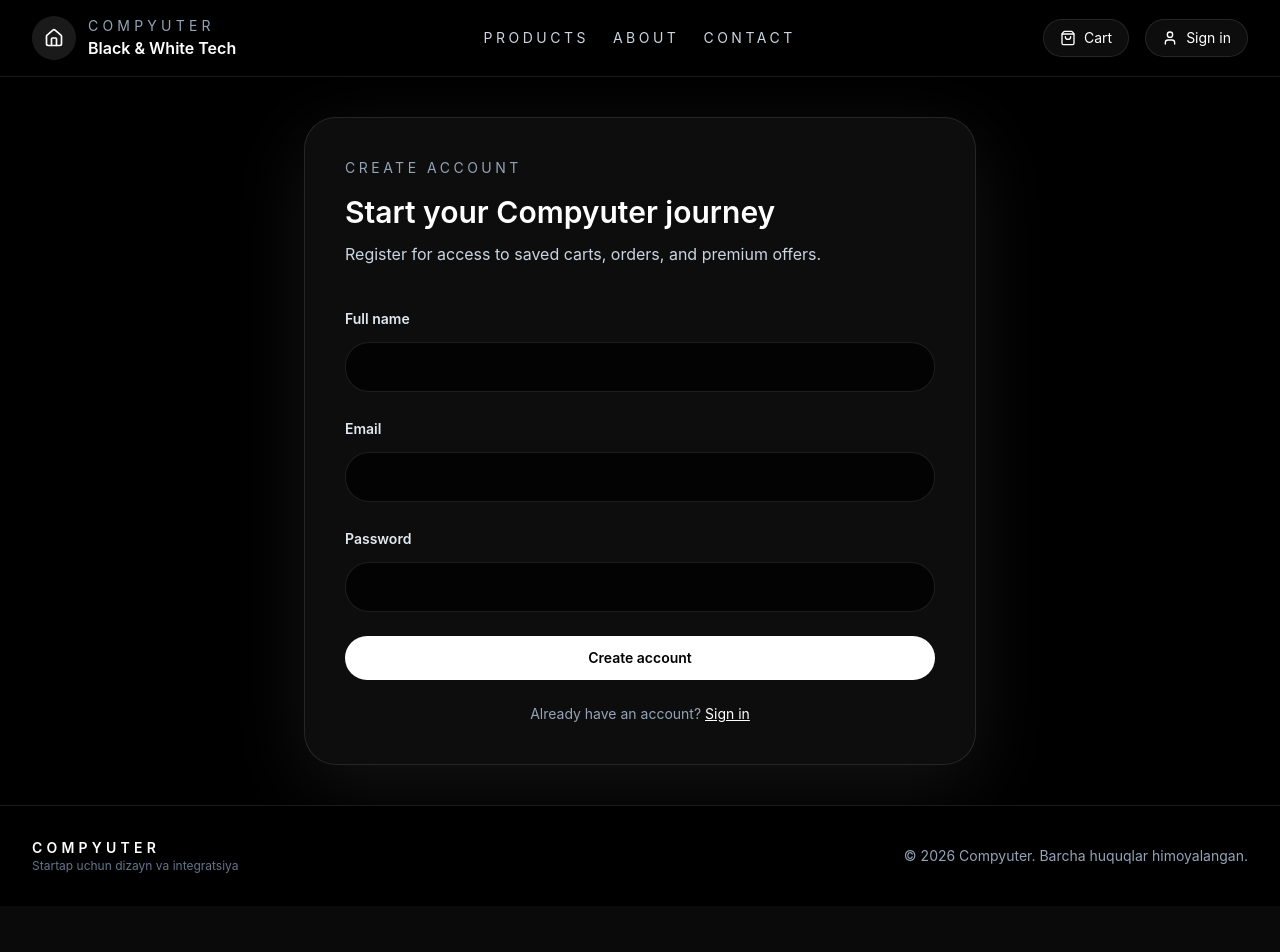
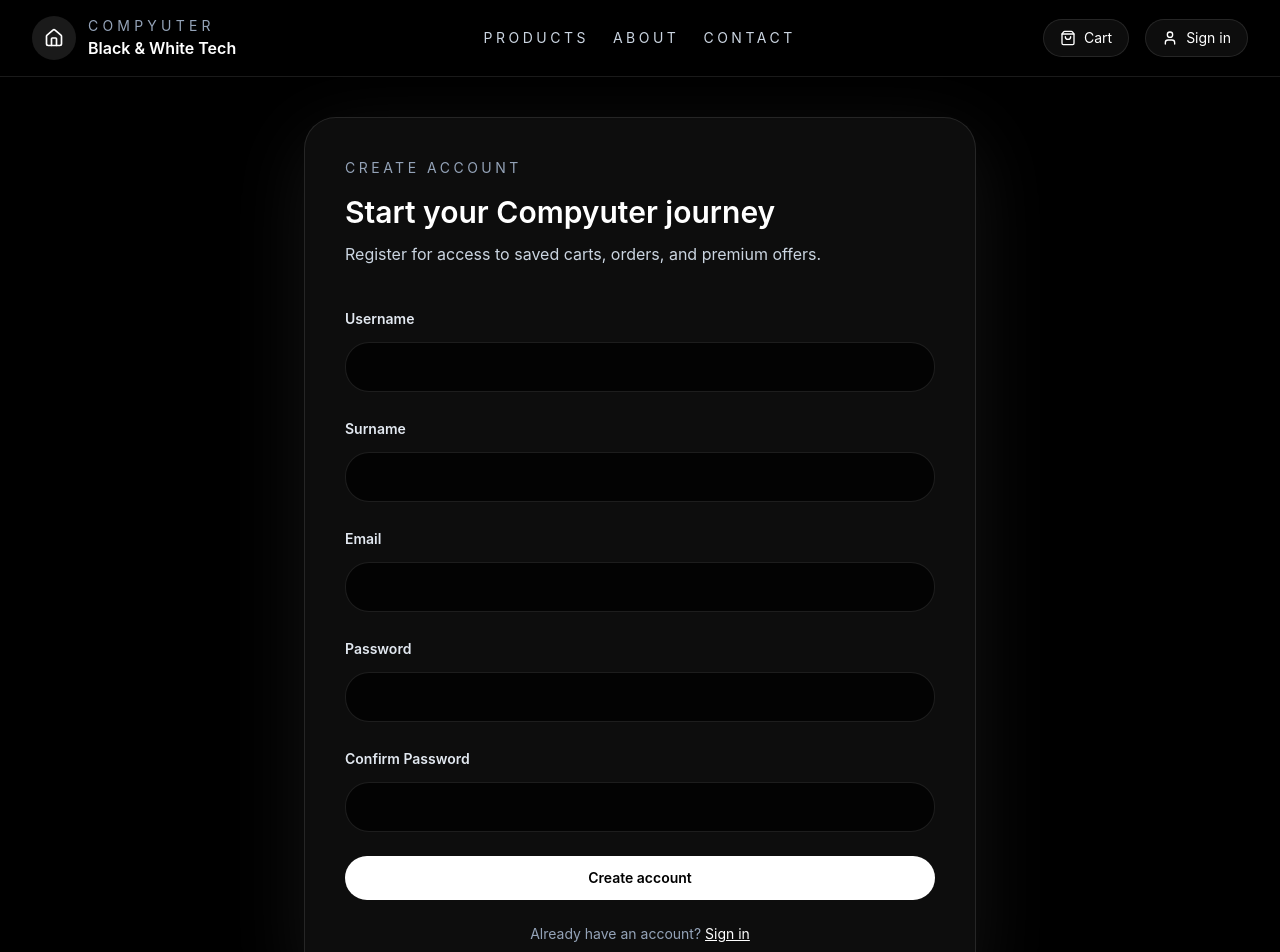
Before and after one commit to Tojinazarovbekzod/CompyuterSite, a React (Vite) app in the folder frontend/: page /register in a window 1280 px wide. Shown: the top 952 px of the page. Before the commit the page ends 906 px from the top, so only its background shows below. Built offline with nearby package versions, Linux system fonts and the light colour scheme.

Commit message:
feat: update ProductCard and authentication forms for improved user experience and validation

```diff
--- a/frontend/src/components/ProductCard.jsx
+++ b/frontend/src/components/ProductCard.jsx
@@ -7,25 +7,25 @@ function ProductCard({ product }) {
   const { addItem } = useCart()
 
   return (
-    <article className="group overflow-hidden rounded-[1.5rem] border border-white/10 bg-black/50 shadow-glass transition hover:-translate-y-1 hover:border-white/20 w-[100px]">
+    <article className="group overflow-hidden rounded-[1.5rem] border border-white/10 bg-black/50 shadow-glass transition hover:-translate-y-1 hover:border-white/20 w-[240px]">
       <Link to={`/products/${product.id}`} className="block overflow-hidden rounded-t-[1.5rem]">
-        <div className="h-[100px] w-[100px] overflow-hidden bg-slate-900">
-          <img src={product.image} alt={product.name} className="h-[100px] w-[100px] object-cover transition duration-500 group-hover:scale-105" />
+        <div className="h-[240px] w-[240px] overflow-hidden bg-slate-900">
+          <img src={product.image} alt={product.name} className="h-[240px] w-[240px] object-cover transition duration-500 group-hover:scale-105" />
         </div>
       </Link>
-      <div className="space-y-2 p-3">
-        <Link to={`/products/${product.id}`} className="block text-sm font-semibold text-white transition hover:text-slate-100 overflow-hidden text-ellipsis whitespace-nowrap">
+      <div className="space-y-3 p-4">
+        <Link to={`/products/${product.id}`} className="block text-base font-semibold text-white transition hover:text-slate-100 line-clamp-2">
           {product.name}
         </Link>
-        <div className="flex items-center justify-between gap-2 text-xs text-slate-400">
-          <span>{product.category?.name || 'Computer'}</span>
-          <span className="text-white">{formatCurrency(product.price)}</span>
+        <div className="flex items-center justify-between gap-2 text-sm text-slate-400">
+          <span className="text-xs">{product.category?.name || 'Computer'}</span>
+          <span className="text-white font-semibold">{formatCurrency(product.price)}</span>
         </div>
         <button
           onClick={() => addItem({ ...product, quantity: 1 })}
-          className="inline-flex w-full items-center justify-center gap-1 rounded-full bg-white px-3 py-2 text-[10px] font-semibold text-black transition hover:bg-slate-100"
+          className="inline-flex w-full items-center justify-center gap-2 rounded-full bg-white px-4 py-2 text-xs font-semibold text-black transition hover:bg-slate-100"
         >
-          <ShoppingCart className="h-3 w-3" /> Add
+          <ShoppingCart className="h-4 w-4" /> Add
         </button>
       </div>
     </article>
--- a/frontend/src/context/AuthContext.jsx
+++ b/frontend/src/context/AuthContext.jsx
@@ -21,10 +21,10 @@ export function AuthProvider({ children }) {
     }
   }, [token, user])
 
-  const login = async ({ email, password }) => {
+  const login = async ({ username, password }) => {
     setLoading(true)
     try {
-      const data = await authService.login({ email, password })
+      const data = await authService.login({ username, password })
       setToken(data.access)
       setUser(data.user)
       localStorage.setItem('compyuterToken', data.access)
--- a/frontend/src/pages/Login.jsx
+++ b/frontend/src/pages/Login.jsx
@@ -5,7 +5,7 @@ import { useAuth } from '../context/AuthContext.jsx'
 function Login() {
   const navigate = useNavigate()
   const { login } = useAuth()
-  const [email, setEmail] = useState('')
+  const [username, setUsername] = useState('')
   const [password, setPassword] = useState('')
   const [error, setError] = useState('')
   const [loading, setLoading] = useState(false)
@@ -16,7 +16,7 @@ function Login() {
     setError('')
 
     try {
-      await login({ email, password })
+      await login({ username, password })
       navigate('/profile')
     } catch (err) {
       setError(err.message || 'Login failed. Check your credentials.')
@@ -33,11 +33,12 @@ function Login() {
 
       <form onSubmit={handleSubmit} className="mt-10 space-y-6">
         <div>
-          <label className="text-sm font-semibold text-slate-200">Email</label>
+          <label className="text-sm font-semibold text-slate-200">Username</label>
           <input
-            type="email"
-            value={email}
-            onChange={(e) => setEmail(e.target.value)}
+            type="text"
+            value={username}
+            onChange={(e) => setUsername(e.target.value)}
+            placeholder="Enter your username"
             required
             className="mt-3 w-full rounded-3xl border border-white/10 bg-black/70 px-4 py-3 text-white focus:border-white/20 focus:outline-none"
           />
--- a/frontend/src/pages/Register.jsx
+++ b/frontend/src/pages/Register.jsx
@@ -5,19 +5,33 @@ import { useAuth } from '../context/AuthContext.jsx'
 function Register() {
   const navigate = useNavigate()
   const { register } = useAuth()
-  const [name, setName] = useState('')
+  const [username, setUsername] = useState('')
+  const [surname, setSurname] = useState('')
   const [email, setEmail] = useState('')
   const [password, setPassword] = useState('')
+  const [confirmPassword, setConfirmPassword] = useState('')
   const [error, setError] = useState('')
   const [loading, setLoading] = useState(false)
 
   const handleSubmit = async (e) => {
     e.preventDefault()
-    setLoading(true)
     setError('')
 
+    if (password !== confirmPassword) {
+      setError('Passwords do not match')
+      return
+    }
+
+    if (password.length < 6) {
+      setError('Password must be at least 6 characters')
+      return
+    }
+
+    setLoading(true)
+
     try {
-      await register({ name, email, password })
+      const fullName = `${username} ${surname}`.trim()
+      await register({ name: fullName, email, password })
       navigate('/profile')
     } catch (err) {
       setError(err.message || 'Registration failed. Please try again.')
@@ -34,11 +48,21 @@ function Register() {
 
       <form onSubmit={handleSubmit} className="mt-10 space-y-6">
         <div>
-          <label className="text-sm font-semibold text-slate-200">Full name</label>
+          <label className="text-sm font-semibold text-slate-200">Username</label>
           <input
             type="text"
-            value={name}
-            onChange={(e) => setName(e.target.value)}
+            value={username}
+            onChange={(e) => setUsername(e.target.value)}
+            required
+            className="mt-3 w-full rounded-3xl border border-white/10 bg-black/70 px-4 py-3 text-white focus:border-white/20 focus:outline-none"
+          />
+        </div>
+        <div>
+          <label className="text-sm font-semibold text-slate-200">Surname</label>
+          <input
+            type="text"
+            value={surname}
+            onChange={(e) => setSurname(e.target.value)}
             required
             className="mt-3 w-full rounded-3xl border border-white/10 bg-black/70 px-4 py-3 text-white focus:border-white/20 focus:outline-none"
           />
@@ -60,6 +84,18 @@ function Register() {
             value={password}
             onChange={(e) => setPassword(e.target.value)}
             required
+            minLength="6"
+            className="mt-3 w-full rounded-3xl border border-white/10 bg-black/70 px-4 py-3 text-white focus:border-white/20 focus:outline-none"
+          />
+        </div>
+        <div>
+          <label className="text-sm font-semibold text-slate-200">Confirm Password</label>
+          <input
+            type="password"
+            value={confirmPassword}
+            onChange={(e) => setConfirmPassword(e.target.value)}
+            required
+            minLength="6"
             className="mt-3 w-full rounded-3xl border border-white/10 bg-black/70 px-4 py-3 text-white focus:border-white/20 focus:outline-none"
           />
         </div>
```
Also changed, not shown: 1 other file (tests, documents, lock files or other folders).
